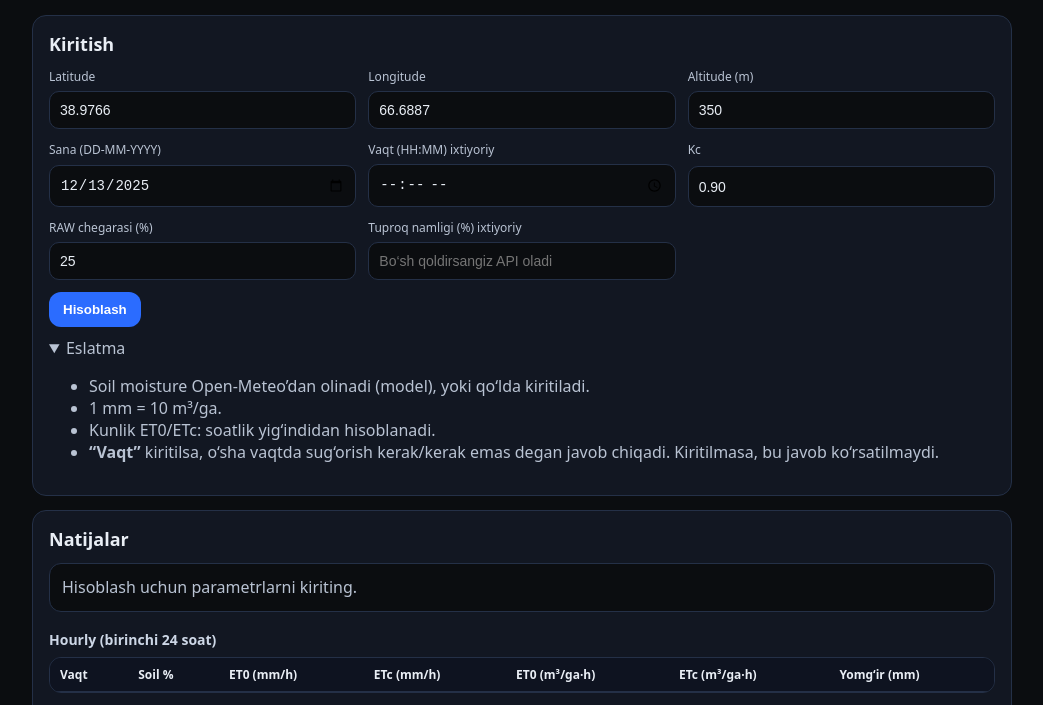
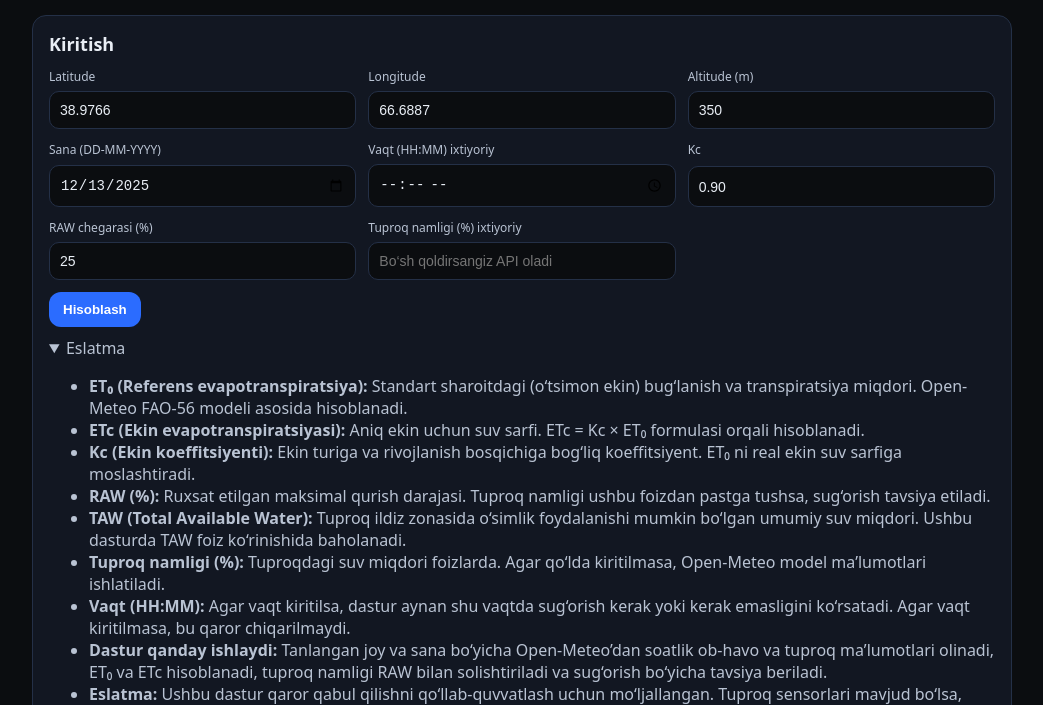
Before and after one commit to egamberdiyevotabek/Irrigation-program, a plain HTML site: page index.html in a window 1280 px wide. Both pictures are taken after a click on the heading "Eslatma". Shown: the part 95-800 px from the top of the page, without its empty margins (118-1161 px from the left). Drawn offline with Linux system fonts and the light colour scheme.

Commit message:
Update index.html

```diff
--- a/index.html
+++ b/index.html
@@ -66,11 +66,63 @@
       <details class="note">
         <summary>Eslatma</summary>
         <ul>
-          <li>Soil moisture Open-Meteo’dan olinadi (model), yoki qo‘lda kiritiladi.</li>
-          <li>1 mm = 10 m³/ga.</li>
-          <li>Kunlik ET0/ETc: soatlik yig‘indidan hisoblanadi.</li>
-          <li><b>“Vaqt”</b> kiritilsa, o‘sha vaqtda sug‘orish kerak/kerak emas degan javob chiqadi. Kiritilmasa, bu javob ko‘rsatilmaydi.</li>
+          <li>
+            <b>ET₀ (Referens evapotranspiratsiya):</b>
+            Standart sharoitdagi (o‘tsimon ekin) bug‘lanish va transpiratsiya miqdori.
+            Open-Meteo FAO-56 modeli asosida hisoblanadi.
+          </li>
+
+          <li>
+            <b>ETc (Ekin evapotranspiratsiyasi):</b>
+            Aniq ekin uchun suv sarfi.
+            ETc = Kc × ET₀ formulasi orqali hisoblanadi.
+          </li>
+
+          <li>
+            <b>Kc (Ekin koeffitsiyenti):</b>
+            Ekin turiga va rivojlanish bosqichiga bog‘liq koeffitsiyent.
+            ET₀ ni real ekin suv sarfiga moslashtiradi.
+          </li>
+
+          <li>
+            <b>RAW (%):</b>
+            Ruxsat etilgan maksimal qurish darajasi.
+            Tuproq namligi ushbu foizdan pastga tushsa, sug‘orish tavsiya etiladi.
+          </li>
+
+          <li>
+            <b>TAW (Total Available Water):</b>
+            Tuproq ildiz zonasida o‘simlik foydalanishi mumkin bo‘lgan umumiy suv miqdori.
+            Ushbu dasturda TAW foiz ko‘rinishida baholanadi.
+          </li>
+
+          <li>
+            <b>Tuproq namligi (%):</b>
+            Tuproqdagi suv miqdori foizlarda.
+            Agar qo‘lda kiritilmasa, Open-Meteo model ma’lumotlari ishlatiladi.
+          </li>
+
+          <li>
+            <b>Vaqt (HH:MM):</b>
+            Agar vaqt kiritilsa, dastur aynan shu vaqtda sug‘orish kerak yoki
+            kerak emasligini ko‘rsatadi.
+            Agar vaqt kiritilmasa, bu qaror chiqarilmaydi.
+          </li>
+
+          <li>
+            <b>Dastur qanday ishlaydi:</b>
+            Tanlangan joy va sana bo‘yicha Open-Meteo’dan soatlik ob-havo va tuproq
+            ma’lumotlari olinadi, ET₀ va ETc hisoblanadi, tuproq namligi RAW bilan
+            solishtiriladi va sug‘orish bo‘yicha tavsiya beriladi.
+          </li>
+
+          <li>
+            <b>Eslatma:</b>
+            Ushbu dastur qaror qabul qilishni qo‘llab-quvvatlash uchun mo‘ljallangan.
+            Tuproq sensorlari mavjud bo‘lsa, natijalar yanada aniq bo‘ladi.
+          </li>
         </ul>
+
       </details>
     </section>
 
```
